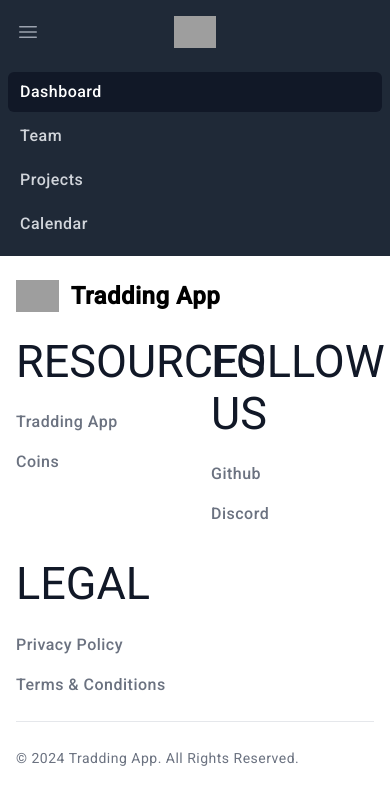
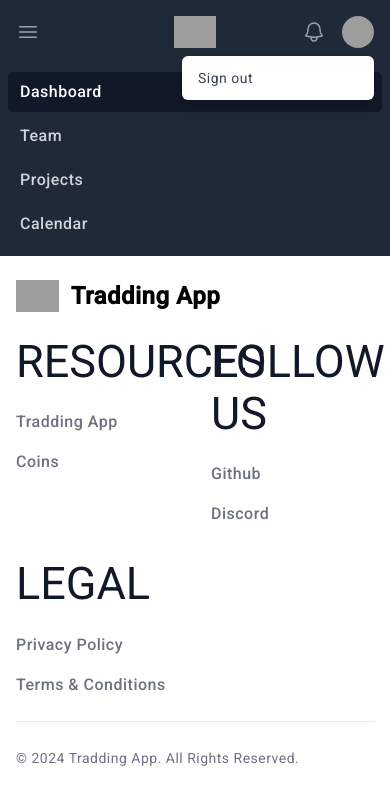
Before and after one commit to Rizstien/TradingApp, an Angular app: page /dashboard in a window 390 px wide. Shown: the top 804 px of the page. Built offline with nearby package versions, Linux system fonts and the light colour scheme; grey boxes are pictures that could not be loaded.

Commit message:
add logout and redirect to login page

```diff
--- a/src/app/components/sign-up/sign-up.component.html
+++ b/src/app/components/sign-up/sign-up.component.html
@@ -32,7 +32,7 @@
 
       <div>
         <button type="submit" class="flex w-full justify-center rounded-md bg-indigo-600 px-3 py-1.5 text-sm font-semibold leading-6 text-white shadow-sm hover:bg-indigo-500 focus-visible:outline focus-visible:outline-2 focus-visible:outline-offset-2 focus-visible:outline-indigo-600"
-     (click)="login()"
+
         >
 
        Sign Up
--- a/src/app/components/sign-up/sign-up.component.ts
+++ b/src/app/components/sign-up/sign-up.component.ts
@@ -16,7 +16,7 @@
   constructor(
     public route: Router,
     public registrationservice: RegistrationService,
-    public snackBar:ToastService
+    public snackBar: ToastService
   ) {}
   signup = new FormGroup({
     name: new FormControl(''),
@@ -32,16 +32,9 @@
       email: emailValue,
       password: passwordValue,
     };
+    this.registrationservice.signupService(user);
 
-
-
-    this.registrationservice.signupService(user);
-  }
-
-  login(){
-    this.snackBar.openSuccessfullySnackBar("Sign Up Successfully", "")
+    this.snackBar.openSuccessfullySnackBar('Sign Up Successfully', '');
     this.route.navigate(['/login']);
   }
-
-
 }
--- a/src/app/shared/component/navbar/navbar/navbar.component.html
+++ b/src/app/shared/component/navbar/navbar/navbar.component.html
@@ -31,13 +31,48 @@
         <div class="hidden sm:ml-6 sm:block">
           <div class="flex space-x-4">
             <!-- Current: "bg-gray-900 text-white", Default: "text-gray-300 hover:bg-gray-700 hover:text-white" -->
-              <!-- <a routerLink="dashboard"  class="rounded-md bg-gray-900 px-3 py-2 text-sm font-medium text-white" aria-current="page">Dashboard</a> -->
             <a routerLink="trading" class="rounded-md px-3 py-2 text-sm font-medium text-gray-300 hover:bg-gray-700 hover:text-white">Trading</a>
+          </div>
+        </div>
+      </div>
+      <div class="absolute inset-y-0 right-0 flex items-center pr-2 sm:static sm:inset-auto sm:ml-6 sm:pr-0">
+        <button type="button" class="relative rounded-full bg-gray-800 p-1 text-gray-400 hover:text-white focus:outline-none focus:ring-2 focus:ring-white focus:ring-offset-2 focus:ring-offset-gray-800">
+          <span class="absolute -inset-1.5"></span>
+          <span class="sr-only">View notifications</span>
+          <svg class="h-6 w-6" fill="none" viewBox="0 0 24 24" stroke-width="1.5" stroke="currentColor" aria-hidden="true">
+            <path stroke-linecap="round" stroke-linejoin="round" d="M14.857 17.082a23.848 23.848 0 005.454-1.31A8.967 8.967 0 0118 9.75v-.7V9A6 6 0 006 9v.75a8.967 8.967 0 01-2.312 6.022c1.733.64 3.56 1.085 5.455 1.31m5.714 0a24.255 24.255 0 01-5.714 0m5.714 0a3 3 0 11-5.714 0" />
+          </svg>
+        </button>
+
+        <!-- Profile dropdown -->
+        <div class="relative ml-3">
+          <div>
+            <button type="button" class="relative flex rounded-full bg-gray-800 text-sm focus:outline-none focus:ring-2 focus:ring-white focus:ring-offset-2 focus:ring-offset-gray-800" id="user-menu-button" aria-expanded="false" aria-haspopup="true">
+              <span class="absolute -inset-1.5"></span>
+              <span class="sr-only">Open user menu</span>
+              <img class="h-8 w-8 rounded-full" src="https://images.unsplash.com/photo-1472099645785-5658abf4ff4e?ixlib=rb-1.2.1&ixid=eyJhcHBfaWQiOjEyMDd9&auto=format&fit=facearea&facepad=2&w=256&h=256&q=80" alt="">
+            </button>
+          </div>
+
+          <!--
+            Dropdown menu, show/hide based on menu state.
+
+            Entering: "transition ease-out duration-100"
+              From: "transform opacity-0 scale-95"
+              To: "transform opacity-100 scale-100"
+            Leaving: "transition ease-in duration-75"
+              From: "transform opacity-100 scale-100"
+              To: "transform opacity-0 scale-95"
+          -->
+          <div class="absolute right-0 z-10 mt-2 w-48 origin-top-right rounded-md bg-white py-1 shadow-lg ring-1 ring-black ring-opacity-5 focus:outline-none" role="menu" aria-orientation="vertical" aria-labelledby="user-menu-button" tabindex="-1">
+            <!-- Active: "bg-gray-100", Not Active: "" -->
+            <a (click)="signOut()" class="block px-4 py-2 text-sm text-gray-700" role="menuitem" tabindex="-1" id="user-menu-item-2">Sign out</a>
           </div>
         </div>
       </div>
     </div>
   </div>
+
   <!-- Mobile menu, show/hide based on menu state. -->
   <div class="sm:hidden" id="mobile-menu">
     <div class="space-y-1 px-2 pb-3 pt-2">
--- a/src/app/shared/component/navbar/navbar/navbar.component.ts
+++ b/src/app/shared/component/navbar/navbar/navbar.component.ts
@@ -1,5 +1,6 @@
 import { Component } from '@angular/core';
-import { RouterModule } from '@angular/router';
+import { Router, RouterModule } from '@angular/router';
+import { User } from '../../../../models/user.model';
 
 @Component({
   selector: 'app-navbar',
@@ -10,4 +11,13 @@
 })
 export class NavbarComponent {
 
+  user: User = new User;
+  constructor(
+    public route: Router,
+  ) {}
+
+  signOut(){
+    this.route.navigate(['/login']);
+  }
+
 }
```
Lines whose indentation alone changed are shown as unchanged.
